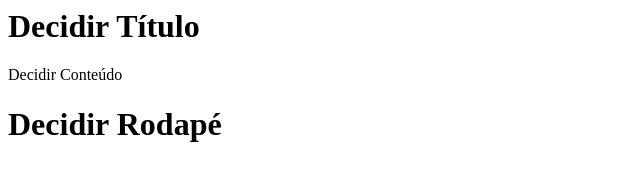
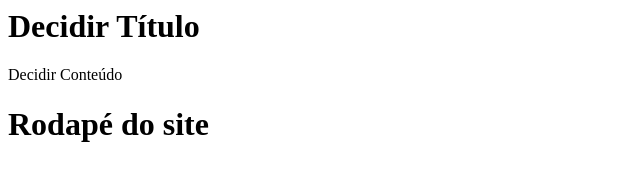
Before and after one commit to suematiaspecege/curso-git, a plain HTML site: page proposta_1.html in a window 1280 px wide. Shown: the whole page, without its empty margins (0-640 px from the left). Drawn offline with Linux system fonts and the light colour scheme.

Commit message:
rodapé do site

```diff
--- a/proposta_1.html
+++ b/proposta_1.html
@@ -10,7 +10,7 @@
             Decidir Conteúdo
         </div>
         <h1>
-            Decidir Rodapé
+            Rodapé do site
         </h1>
     </body>
 </html>
```
